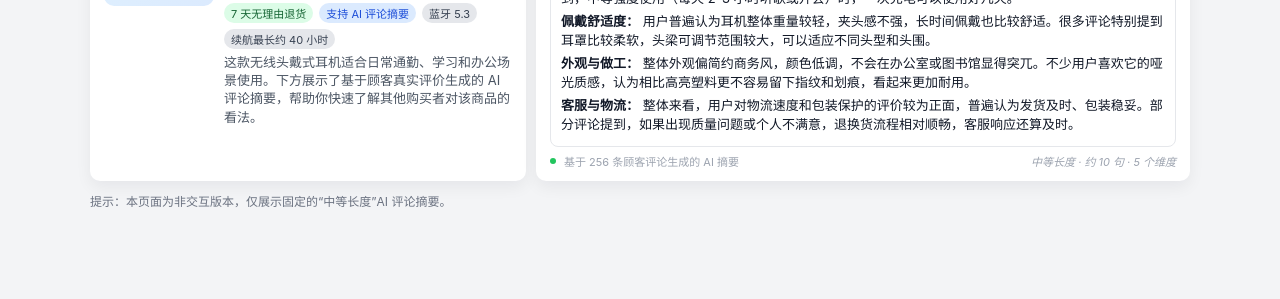
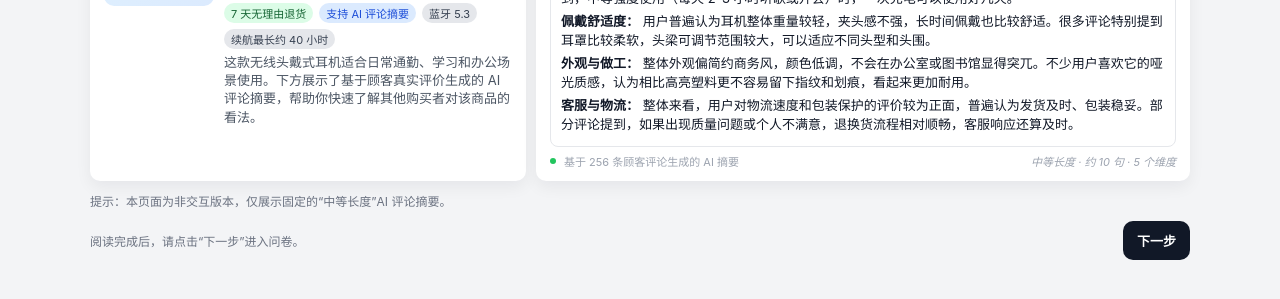
Before and after one commit to 20230960/ai2, a plain HTML site: page cond_static_nopromo.html in a window 1280 px wide. Shown: the part 223-522 px from the top of the page. Drawn offline with Linux system fonts and the light colour scheme.

Commit message:
Update cond_static_nopromo.html

```diff
--- a/cond_static_nopromo.html
+++ b/cond_static_nopromo.html
@@ -42,6 +42,29 @@
     .summary-meta .count{font-style:italic;}
 
     .footer-note{margin-top:12px;font-size:12px;color:#6b7280;line-height:1.5;}
+
+    /* ✅ 下一步按钮区 */
+    .next-wrapper{
+      margin-top: 10px;
+      display: flex;
+      align-items: center;
+      justify-content: space-between;
+      gap: 10px;
+    }
+    .next-hint{
+      font-size: 12px;
+      color: #6b7280;
+    }
+    .next-btn{
+      border: none;
+      border-radius: 10px;
+      padding: 10px 14px;
+      font-size: 13px;
+      font-weight: 600;
+      background: #111827;
+      color: #ffffff;
+      cursor: pointer;
+    }
   </style>
 </head>
 
@@ -89,8 +112,7 @@
       <!-- 右侧：固定摘要（中等长度，无交互） -->
       <div class="card">
         <div class="card-header">
-          <span>AI 评论摘要
-         </span>
+          <span>AI 评论摘要</span>
         </div>
 
         <div class="summary-box" id="summaryText">
@@ -114,6 +136,42 @@
     <div class="footer-note">
       提示：本页面为非交互版本，仅展示固定的“中等长度”AI 评论摘要。
     </div>
+
+    <!-- ✅ 下一步：进入统一问卷 survey.html -->
+    <div class="next-wrapper">
+      <div class="next-hint">阅读完成后，请点击“下一步”进入问卷。</div>
+      <button class="next-btn" id="nextBtn">下一步</button>
+    </div>
   </div>
+
+  <script>
+    // 非交互页：无交互日志
+    const interactionLog = [];
+
+    // 非交互页的最终状态（供 survey.html 读取/记录）
+    const finalState = {
+      condition: "STATIC_NOPROMO", // 你可按需要改为 STATIC_PROMO 等
+      lengthLevel: 2,
+      selectedDimensions: ["quality", "battery", "comfort", "design", "service"],
+      interactive: false,
+      promo: false
+    };
+
+    document.getElementById("nextBtn").addEventListener("click", () => {
+      // 可选：记录结束时间
+      sessionStorage.setItem("task_end_ts", new Date().toISOString());
+
+      // 保存数据（供 survey.html 读取）
+      sessionStorage.setItem("interactionLog", JSON.stringify(interactionLog));
+      sessionStorage.setItem("final_state", JSON.stringify(finalState));
+
+      // 如果你有被试ID/入口页选择条件，也可在入口页写入 participant_id / exp_condition
+      // 这里不强制生成，避免覆盖入口页的分配
+      // if (!sessionStorage.getItem("participant_id")) sessionStorage.setItem("participant_id", "P" + Date.now());
+
+      // 跳转到统一问卷页（确保仓库里存在 survey.html）
+      window.location.href = "survey.html";
+    });
+  </script>
 </body>
 </html>
```
